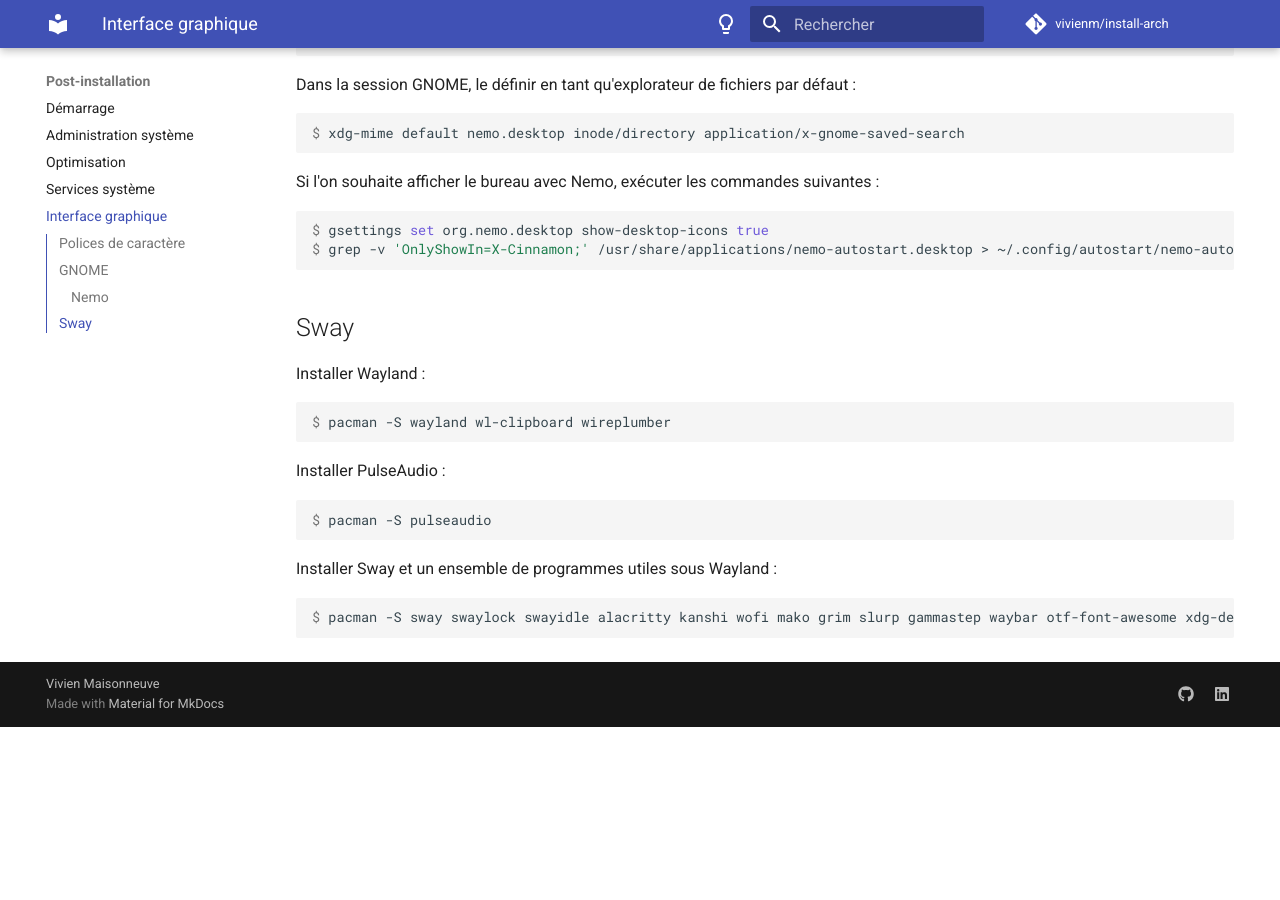
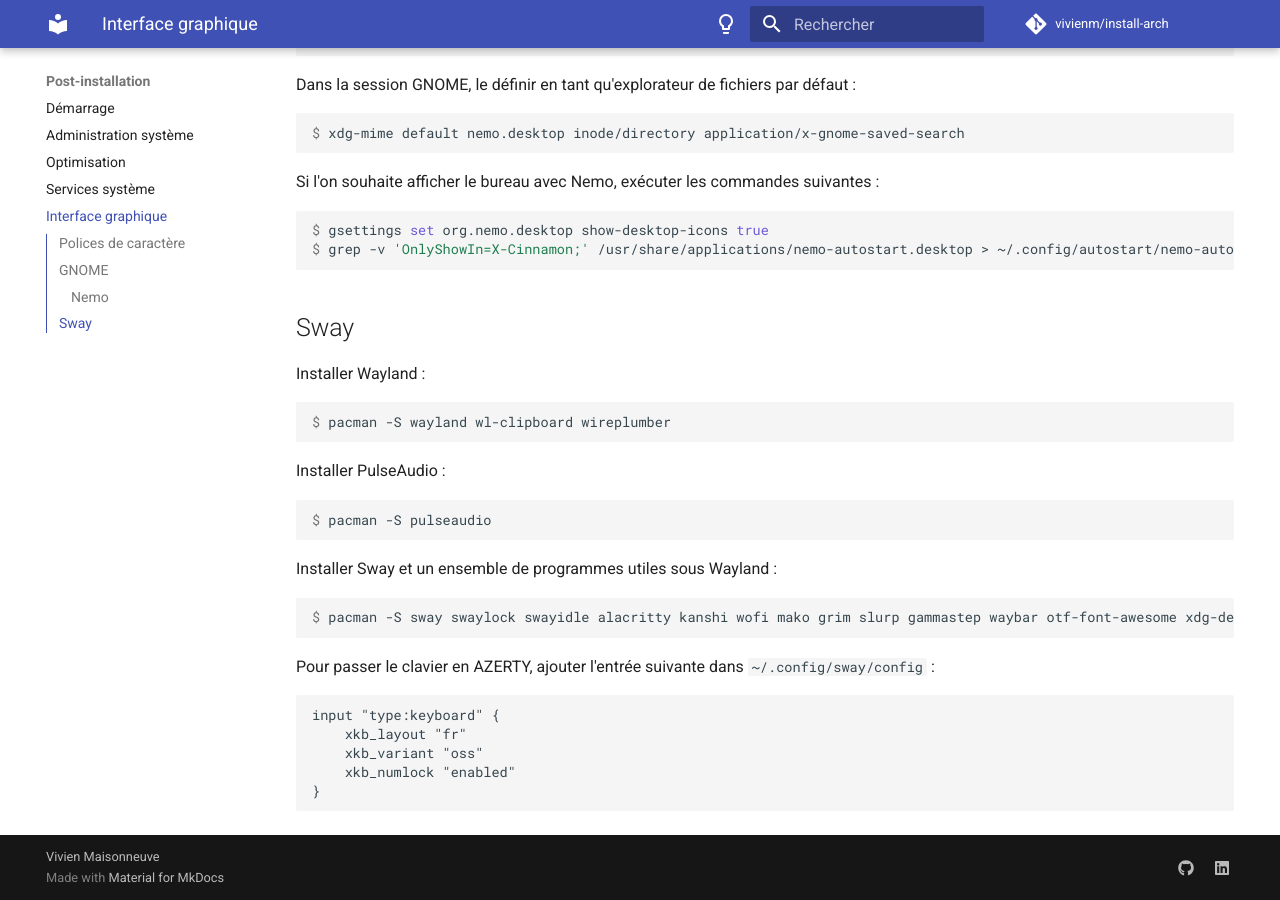
Before and after one commit to vivienm/archlinux-installation, an MkDocs documentation site: the page built from docs/postinstallation/gui.md, in a window 1280 px wide and 900 px high, scrolled down 656 px. Built offline with MkDocs 1.6.1 and Material for MkDocs 9.7.7, drawn with Linux system fonts in a browser that asks for light colours; comment, search, counter and statistics services are not loaded; before the commit the page ends 1383 px from its top, so only the background shows below that.

Commit message:
Use AZERTY keyboard layout in Sway

````diff
--- a/docs/postinstallation/gui.md
+++ b/docs/postinstallation/gui.md
@@ -57,3 +57,13 @@
 ```console
 $ pacman -S sway swaylock swayidle alacritty kanshi wofi mako grim slurp gammastep waybar otf-font-awesome xdg-desktop-portal-wlr xorg-xwayland
 ```
+
+Pour passer le clavier en AZERTY, ajouter l'entrée suivante dans `~/.config/sway/config` :
+
+```
+input "type:keyboard" {
+    xkb_layout "fr"
+    xkb_variant "oss"
+    xkb_numlock "enabled"
+}
+```
````
